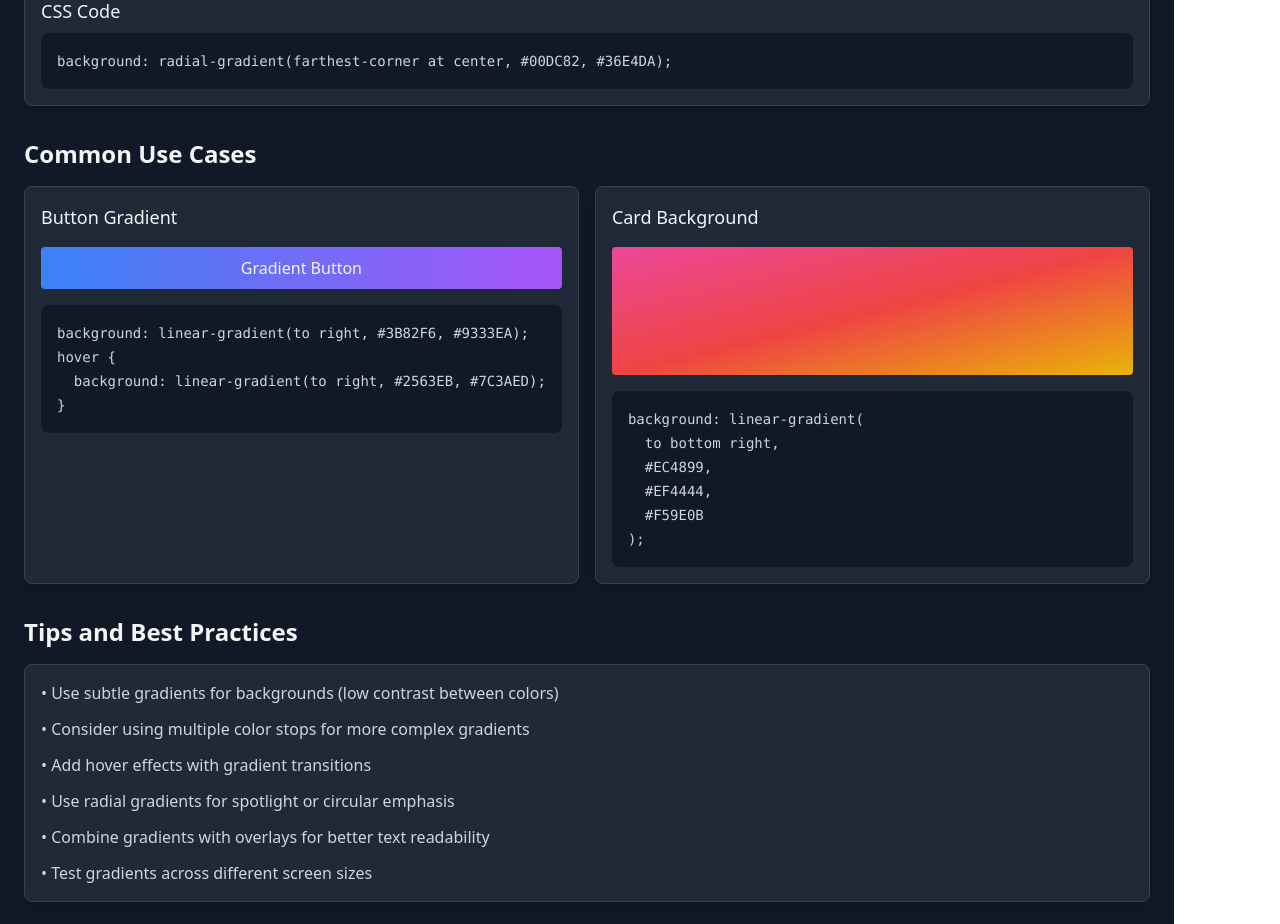
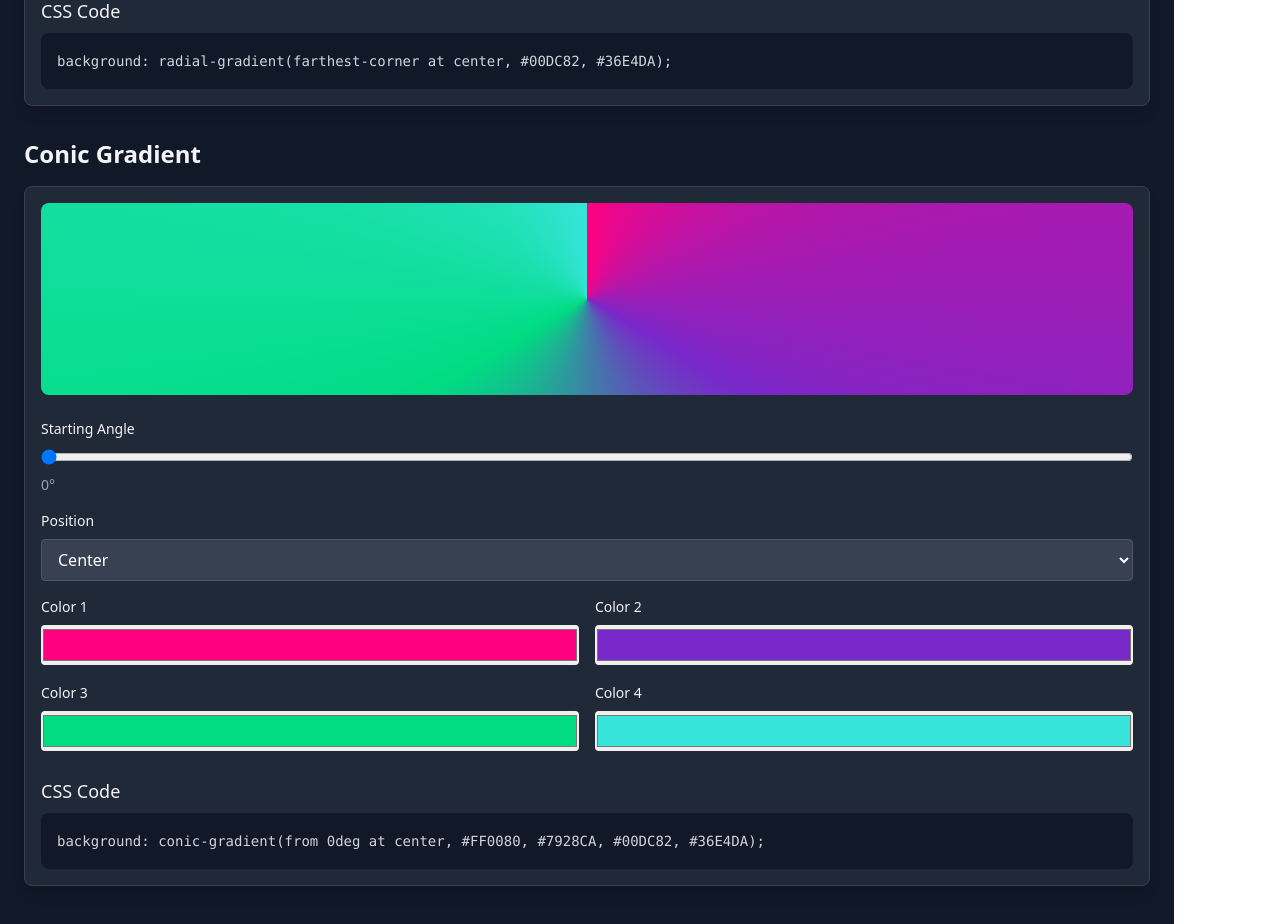
Before and after one commit to williamkrav/learn-react, a React (Vite) app: page /css/gradients in a window 1280 px wide. Shown: the part 1860-2784 px from the top of the page. Built offline with nearby package versions, Linux system fonts and the light colour scheme.

Commit message:
api call

```diff
--- a/src/App.tsx
+++ b/src/App.tsx
@@ -22,6 +22,7 @@ const FormValidation = React.lazy(() => import('./pages/performance/FormValidati
 const Gradients = React.lazy(() => import('./pages/css-patterns/Gradients'));
 const ContextApiExample = React.lazy(() => import('./pages/state-management/ContextApiExample'));
 const ImageHandling = React.lazy(() => import('./pages/css-patterns/ImageHandling'));
+const ApiExamples = React.lazy(() => import('./pages/api-examples/ApiExamples'));
 
 function App() {
   return (
@@ -53,6 +54,7 @@ function App() {
                 <Route path="performance/debounce" element={<DebouncingAndThrottling />} />
                 <Route path="performance/form-validation" element={<FormValidation />} />
                 <Route path="state-management/context-example" element={<ContextApiExample />} />
+                <Route path="api/examples" element={<ApiExamples />} />
               </Route>
             </Routes>
           </React.Suspense>
--- a/src/components/ui/ExamplesNav.tsx
+++ b/src/components/ui/ExamplesNav.tsx
@@ -17,6 +17,7 @@ const examples = {
     { path: '/performance/form-validation', label: 'Form Validation' },
   ],
   'State Management': [{ path: '/state-management/context-example', label: 'Context API Example' }],
+  'API Examples': [{ path: '/api/examples', label: 'API Calls (GET/POST)' }],
 };
 
 function ExamplesNav() {
--- /dev/null
+++ b/src/pages/api-examples/ApiExamples.tsx
@@ -0,0 +1,152 @@
+import React, { useState, useEffect } from 'react';
+
+interface Post {
+  id: number;
+  title: string;
+  body: string;
+  userId: number;
+}
+
+interface NewPost {
+  title: string;
+  body: string;
+  userId: number;
+}
+
+const ApiExamples: React.FC = () => {
+  const [posts, setPosts] = useState<Post[]>([]);
+  const [loading, setLoading] = useState(false);
+  const [error, setError] = useState<string | null>(null);
+  const [newPost, setNewPost] = useState<NewPost>({
+    title: '',
+    body: '',
+    userId: 1,
+  });
+
+  // GET Example
+  const fetchPosts = async () => {
+    setLoading(true);
+    setError(null);
+    try {
+      const response = await fetch('https://jsonplaceholder.typicode.com/posts?_limit=5');
+      if (!response.ok) {
+        throw new Error(`HTTP error! status: ${response.status}`);
+      }
+      const data = await response.json();
+      setPosts(data);
+    } catch (err) {
+      setError(err instanceof Error ? err.message : 'An error occurred while fetching posts');
+    } finally {
+      setLoading(false);
+    }
+  };
+
+  // POST Example
+  const handleSubmit = async (e: React.FormEvent) => {
+    e.preventDefault();
+    setLoading(true);
+    setError(null);
+
+    try {
+      const response = await fetch('https://jsonplaceholder.typicode.com/posts', {
+        method: 'POST',
+        headers: {
+          'Content-Type': 'application/json',
+        },
+        body: JSON.stringify(newPost),
+      });
+
+      if (!response.ok) {
+        throw new Error(`HTTP error! status: ${response.status}`);
+      }
+
+      const createdPost = await response.json();
+      setPosts((prevPosts) => [createdPost, ...prevPosts]);
+      setNewPost({ title: '', body: '', userId: 1 }); // Reset form
+    } catch (err) {
+      setError(err instanceof Error ? err.message : 'An error occurred while creating post');
+    } finally {
+      setLoading(false);
+    }
+  };
+
+  useEffect(() => {
+    fetchPosts();
+  }, []);
+
+  return (
+    <div className="p-6 max-w-4xl mx-auto">
+      <h1 className="text-3xl font-bold mb-6">API Examples</h1>
+
+      {/* POST Example Form */}
+      <div className="mb-8 p-6 bg-gray-800 rounded-lg shadow-md border border-gray-700">
+        <h2 className="text-2xl font-semibold mb-4">Create New Post (POST Example)</h2>
+        <form onSubmit={handleSubmit} className="space-y-4">
+          <div>
+            <label htmlFor="title" className="block text-sm font-medium text-gray-300">
+              Title
+            </label>
+            <input
+              type="text"
+              id="title"
+              value={newPost.title}
+              onChange={(e) => setNewPost((prev) => ({ ...prev, title: e.target.value }))}
+              className="mt-1 block w-full rounded-md bg-gray-700 border-gray-600 text-gray-100 shadow-sm focus:border-indigo-500 focus:ring-indigo-500"
+              required
+            />
+          </div>
+          <div>
+            <label htmlFor="body" className="block text-sm font-medium text-gray-300">
+              Body
+            </label>
+            <textarea
+              id="body"
+              value={newPost.body}
+              onChange={(e) => setNewPost((prev) => ({ ...prev, body: e.target.value }))}
+              className="mt-1 block w-full rounded-md bg-gray-700 border-gray-600 text-gray-100 shadow-sm focus:border-indigo-500 focus:ring-indigo-500"
+              rows={3}
+              required
+            />
+          </div>
+          <button
+            type="submit"
+            disabled={loading}
+            className="bg-indigo-600 text-white px-4 py-2 rounded-md hover:bg-indigo-700 disabled:opacity-50"
+          >
+            {loading ? 'Creating...' : 'Create Post'}
+          </button>
+        </form>
+      </div>
+
+      {/* GET Example Results */}
+      <div className="bg-gray-800 rounded-lg shadow-md p-6 border border-gray-700">
+        <h2 className="text-2xl font-semibold mb-4">Posts List (GET Example)</h2>
+
+        {error && (
+          <div className="mb-4 p-4 bg-red-900/50 text-red-200 rounded-md border border-red-700">
+            Error: {error}
+          </div>
+        )}
+
+        {loading ? (
+          <div className="animate-pulse space-y-4">
+            {[...Array(3)].map((_, i) => (
+              <div key={i} className="h-24 bg-gray-700 rounded"></div>
+            ))}
+          </div>
+        ) : (
+          <div className="space-y-4">
+            {posts.map((post) => (
+              <div key={post.id} className="border border-gray-700 rounded-lg p-4 bg-gray-700/50">
+                <h3 className="text-xl font-semibold">{post.title}</h3>
+                <p className="text-gray-300 mt-2">{post.body}</p>
+              </div>
+            ))}
+          </div>
+        )}
+      </div>
+    </div>
+  );
+};
+
+export default ApiExamples;
--- a/src/pages/css-patterns/Gradients.tsx
+++ b/src/pages/css-patterns/Gradients.tsx
@@ -2,7 +2,7 @@ import React, { useState } from 'react';
 import Card from '../../components/ui/Card';
 
 interface GradientConfig {
-  type: 'linear' | 'radial';
+  type: 'linear' | 'radial' | 'conic';
   colors: string[];
   angle?: number;
   position?: string;
@@ -23,22 +23,27 @@ function Gradients() {
     size: 'farthest-corner',
   });
 
+  const [conicConfig, setConicConfig] = useState<GradientConfig>({
+    type: 'conic',
+    colors: ['#FF0080', '#7928CA', '#00DC82', '#36E4DA'],
+    position: 'center',
+    angle: 0,
+  });
+
   // Generate CSS gradient string
   const generateGradient = (config: GradientConfig): string => {
     if (config.type === 'linear') {
       return `linear-gradient(${config.angle}deg, ${config.colors.join(', ')})`;
+    } else if (config.type === 'radial') {
+      return `radial-gradient(${config.size} at ${config.position}, ${config.colors.join(', ')})`;
     } else {
-      return `radial-gradient(${config.size} at ${config.position}, ${config.colors.join(', ')})`;
+      return `conic-gradient(from ${config.angle}deg at ${config.position}, ${config.colors.join(', ')})`;
     }
   };
 
   // Generate CSS code for display
   const generateCSSCode = (config: GradientConfig): string => {
-    if (config.type === 'linear') {
-      return `background: ${generateGradient(config)};`;
-    } else {
-      return `background: ${generateGradient(config)};`;
-    }
+    return `background: ${generateGradient(config)};`;
   };
 
   return (
@@ -223,6 +228,94 @@ function Gradients() {
         </Card>
       </section>
 
+      {/* Conic Gradient Section */}
+      <section className="space-y-4">
+        <h2 className="text-2xl font-semibold">Conic Gradient</h2>
+        <Card className="bg-gray-800 border-gray-700">
+          <div className="space-y-6">
+            {/* Preview */}
+            <div
+              className="h-48 rounded-lg transition-all duration-300"
+              style={{ background: generateGradient(conicConfig) }}
+            />
+
+            {/* Controls */}
+            <div className="space-y-4">
+              <div>
+                <label className="block text-sm font-medium mb-2">Starting Angle</label>
+                <input
+                  type="range"
+                  min="0"
+                  max="360"
+                  value={conicConfig.angle}
+                  onChange={(e) =>
+                    setConicConfig({
+                      ...conicConfig,
+                      angle: parseInt(e.target.value),
+                    })
+                  }
+                  className="w-full"
+                />
+                <div className="text-sm text-gray-400 mt-1">{conicConfig.angle}°</div>
+              </div>
+
+              <div>
+                <label className="block text-sm font-medium mb-2">Position</label>
+                <select
+                  value={conicConfig.position}
+                  onChange={(e) =>
+                    setConicConfig({
+                      ...conicConfig,
+                      position: e.target.value,
+                    })
+                  }
+                  className="w-full px-3 py-2 bg-gray-700 border border-gray-600 rounded text-white"
+                >
+                  <option value="center">Center</option>
+                  <option value="top">Top</option>
+                  <option value="right">Right</option>
+                  <option value="bottom">Bottom</option>
+                  <option value="left">Left</option>
+                  <option value="top left">Top Left</option>
+                  <option value="top right">Top Right</option>
+                  <option value="bottom left">Bottom Left</option>
+                  <option value="bottom right">Bottom Right</option>
+                </select>
+              </div>
+
+              <div className="grid grid-cols-2 gap-4">
+                {conicConfig.colors.map((color, index) => (
+                  <div key={index}>
+                    <label className="block text-sm font-medium mb-2">Color {index + 1}</label>
+                    <input
+                      type="color"
+                      value={color}
+                      onChange={(e) => {
+                        const newColors = [...conicConfig.colors];
+                        newColors[index] = e.target.value;
+                        setConicConfig({
+                          ...conicConfig,
+                          colors: newColors,
+                        });
+                      }}
+                      className="w-full h-10 rounded cursor-pointer"
+                    />
+                  </div>
+                ))}
+              </div>
+            </div>
+
+            {/* Code */}
+            <div>
+              <h3 className="text-lg font-medium mb-2">CSS Code</h3>
+              <pre className="bg-gray-900 p-4 rounded-lg overflow-x-auto">
+                <code className="text-sm text-gray-300">{generateCSSCode(conicConfig)}</code>
+              </pre>
+            </div>
+          </div>
+        </Card>
+      </section>
+
       {/* Common Use Cases */}
       <section className="space-y-4">
         <h2 className="text-2xl font-semibold">Common Use Cases</h2>
```
